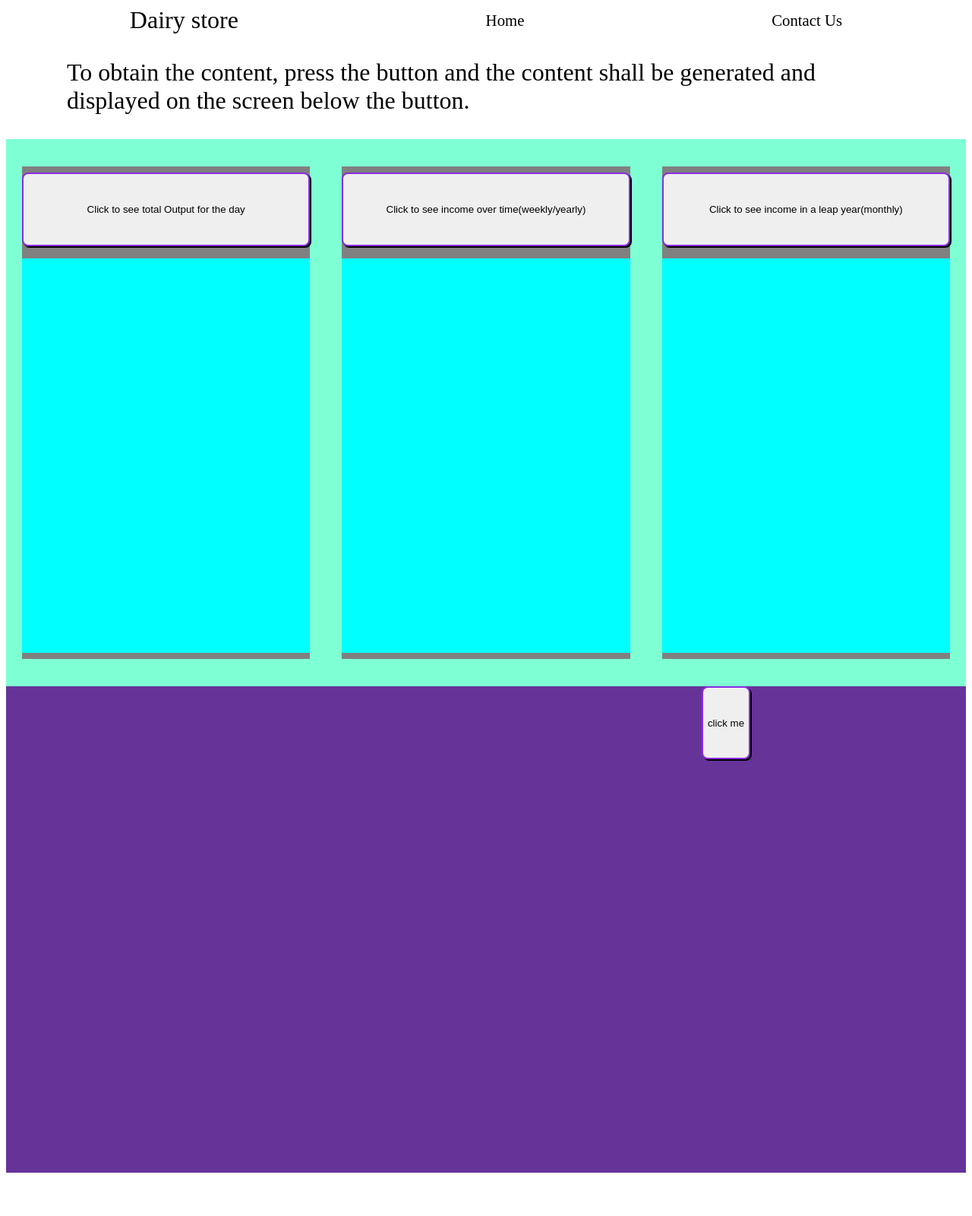
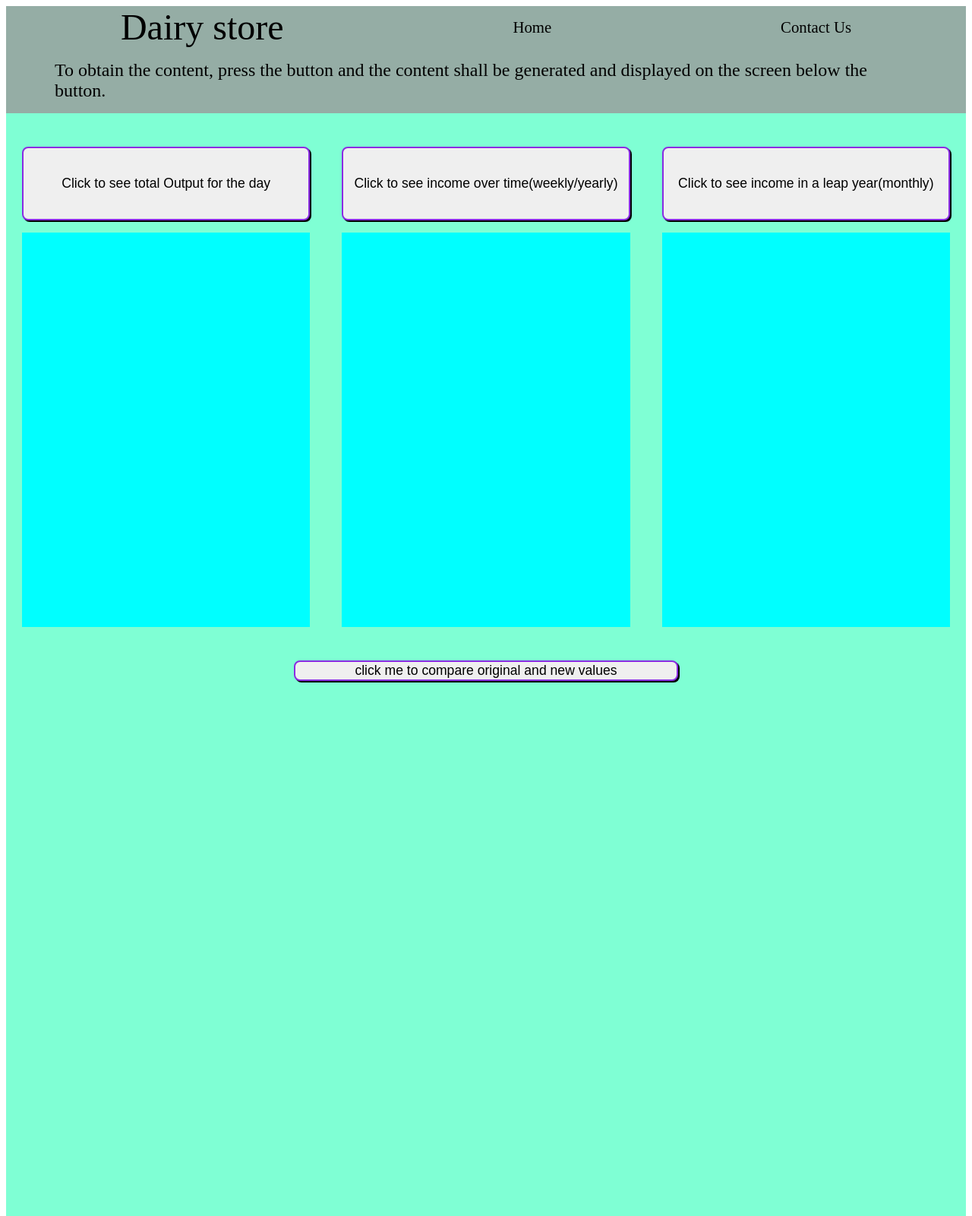
Before and after one commit to Kangonga/dairy_project, a plain HTML site: page index.html in a window 1280 px wide. Shown: the top 1600 px of the page at 76% size. Before the commit the page ends 1551 px from the top, so only its background shows below. Drawn offline with Linux system fonts and the light colour scheme.

Commit message:
add comparison function

```diff
--- a/index.html
+++ b/index.html
@@ -48,10 +48,11 @@
         </div> <!--Contents box-->
 
         <div class="optional">
-            <div class="optionalChild priceOne"></div>
-            <div class="optionalChild priceTwo">
-                <button id="button4">click me</button>
-                <div class="opt"></div>
+            <button id="button4">click me to compare original and new values</button>
+                <div id="optContent">
+                    <div id="opt1"></div>
+                    <div id="opt2"></div>
+                </div>
             </div>
         </div> <!--Optional box-->
 
--- a/index.js
+++ b/index.js
@@ -82,17 +82,17 @@ function newIncome(input = totalOutput){
         month = months[i];
         if (thirtyDays.includes(month)){
             profit = income*30;
-            month =  (`<li>Your income for ${months[i]} is ${profit}</li>`)
+            month =  (`<li>Your income for ${months[i]} is Ksh.${profit}</li>`)
         }
 
         else if (month == "February") {
             profit = income*29;
-            month = (`<li>Your income for ${months[i]} is ${profit}</li>`)
+            month = (`<li>Your income for ${months[i]} is Ksh.${profit}</li>`)
         }
 
         else{
             profit = income*31;
-            month =  (`<li>Your income for ${months[i]} is ${profit}</li>`)
+            month =  (`<li>Your income for ${months[i]} is Ksh.${profit}</li>`)
         }
         monthIncome.push(month)
     }
@@ -152,8 +152,9 @@ button3.addEventListener('click', () => {
 
 const button4 = document.getElementById('button4')
 button4.addEventListener('click', ()=>{
-    price2 = incomeOverTime(sellingPrice)
-    price1 = newIncome()
-    let opt = getElementByClassName('opt')
-    opt.innerHTML = `price1: ${price1} :: price2: ${price2}`
+    price1 = incomeOverTime(sellingPrice)
+    price2 = newIncome()
+    let opt = document.getElementById('optContent')
+    opt1.innerHTML = `<h2>Original price at ${sellingPrice}</h2> Ksh.${price1}`
+    opt2.innerHTML = `<h2>New price</h2> Ksh.${price2}`
 })
--- a/styles.css
+++ b/styles.css
@@ -14,6 +14,7 @@ html {
     display: flex;
     flex-direction: column;
     flex-wrap: wrap;
+    background-color: rgb(149, 173, 165);
 }
 
 .navbar {
@@ -27,12 +28,12 @@ html {
 }
 
 .nav-item1 {
-    font-size: 2rem;
+    font-size: 3rem;
 }
 
 .instructions {
-    margin: 2rem;
-    font-size: 2rem;
+    margin: 1rem;
+    font-size: 1.5rem;
     padding: 0 3rem;
 }
 
@@ -52,7 +53,6 @@ html {
     width: 30%;
     height: 90%;
     content: " ";
-    background-color: gray;
     color: black;
     display: flex;
     flex-wrap: wrap;
@@ -60,11 +60,14 @@ html {
     justify-content: space-around;
 }
 
-button {
+.button {
     height:15%;
     border: 2px solid blueviolet;
     border-radius: 8px;
     box-shadow: 2px 2px 0;
+    width: 100%;
+    font-style: monospace;
+    font-size: 1.1rem;
 
 }
 button:active {
@@ -81,15 +84,23 @@ button:hover {
 }
 
 .optional {
+    text-align: center;
+    height: 120vh;
+    background-color: aquamarine;
+    font-size: 1.3rem;
+    font-style: monospace;
+}
+#optContent {
     display: flex;
-    flex-direction: row;
-    flex-wrap: wrap;
-    justify-content: space-around;
-    text-align: center;
-    height: 80vh;
+    flex-flow: row;
+    justify-content: space-evenly;
 }
-.optionalChild{
-    width: 50%;
-    content: "";
-    background-color: rebeccapurple;
+
+#button4 {
+    width: 40%;
+    border: 2px solid blueviolet;
+    border-radius: 8px;
+    box-shadow: 2px 2px 0;
+    font-style: monospace;
+    font-size: 1.1rem;
 }
```
